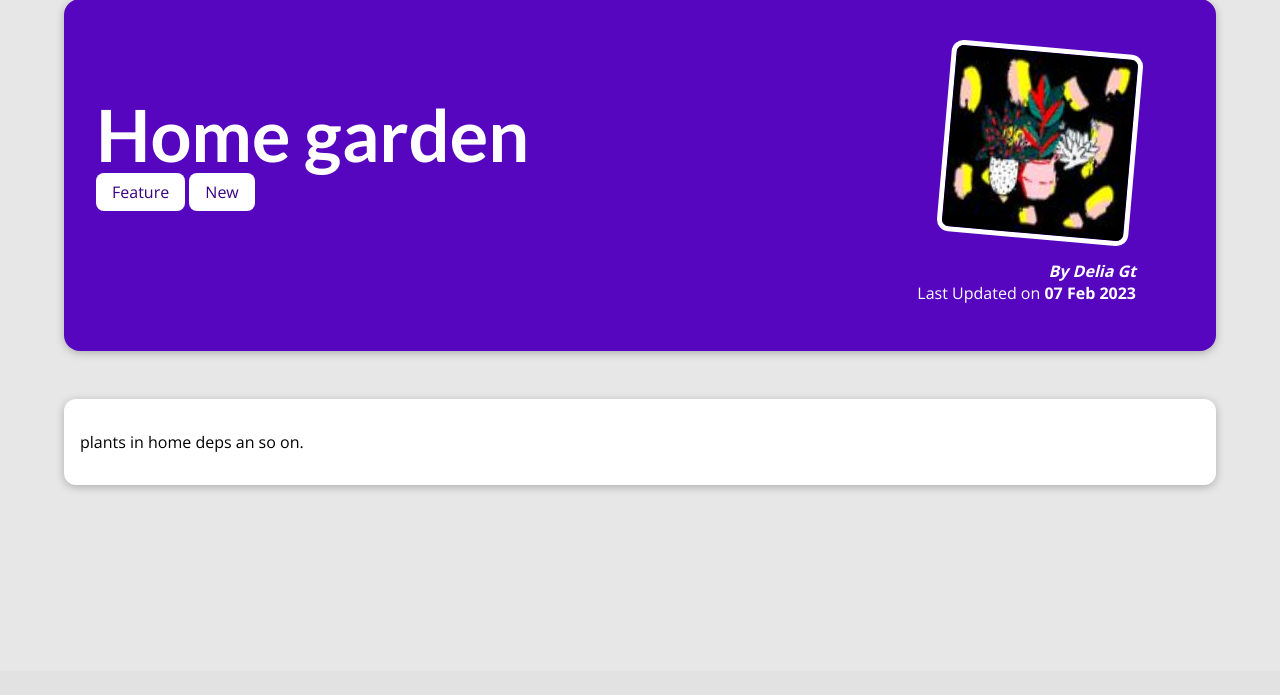
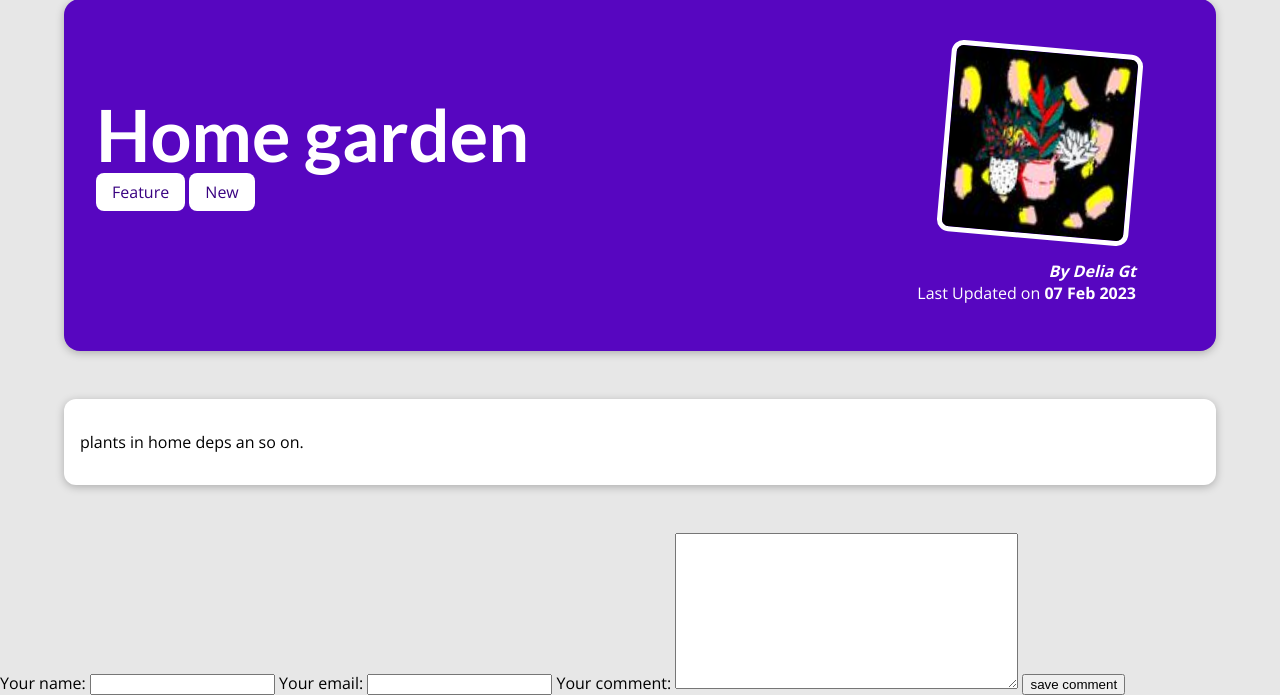
Before and after one commit to delissqt/django-course-project-blog, a Django app: a page that uses my_site/blog/templates/blog/post-detail.html in a window 1280 px wide. Shown: the part 129-824 px from the top of the page. Before the commit the page ends 618 px from the top, so only its background shows below. Run offline with Django 4.2, Linux system fonts and the light colour scheme; data comes from the database, SQL or seed files in the repository; both versions use the stored data as it was after the commit.

Commit message:
Adding a Comment Form

```diff
--- /dev/null
+++ b/my_site/blog/forms.py
@@ -0,0 +1,23 @@
+from django import forms
+
+from .models import Comment
+
+class CommentForm(forms.ModelForm):
+
+    class Meta:
+        model = Comment
+        exclude = ["post"]
+        labels = {
+            "user_name": "Your name",
+            "user_email": "Your email",
+            "comment_text": "Your comment",
+        }
+        error_messages = {
+            "user_name": {
+                "max_length": "Please enter a shorter name",
+            },
+            "comment_text": {
+                "max_length": "Please enter a shorter comment",
+            }
+
+        }
--- a/my_site/blog/templates/blog/post-detail.html
+++ b/my_site/blog/templates/blog/post-detail.html
@@ -31,4 +31,12 @@
          {{ post.content|linebreaks }}
         </p>
     </main>
+
+    <div>
+        <form>
+            {{ comment_form }}
+            <button>save comment</button>
+        </form>
+    </div>
+
 {% endblock %}
--- a/my_site/blog/views.py
+++ b/my_site/blog/views.py
@@ -5,6 +5,7 @@ from django.views.generic.edit import CreateView
 from datetime import date
 
 from .models import Post
+from .forms import CommentForm
 
 
 # Create your views here.
@@ -55,4 +56,5 @@ class PostDetailView(DetailView):
     def get_context_data(self, **kwargs):
         context = super().get_context_data(**kwargs)
         context["post_tags"] = self.object.tag.all()
+        context["comment_form"] = CommentForm()
         return context
```
Also changed, not shown: my_site/db.sqlite3.
